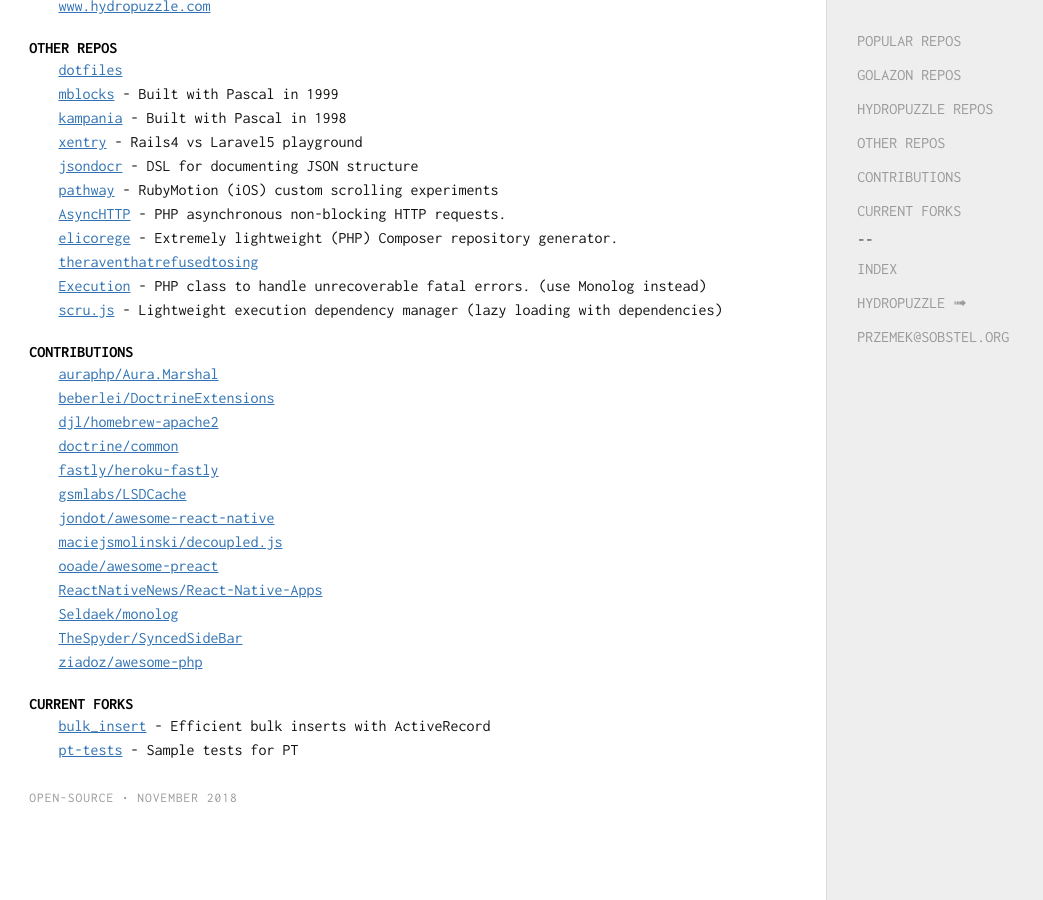
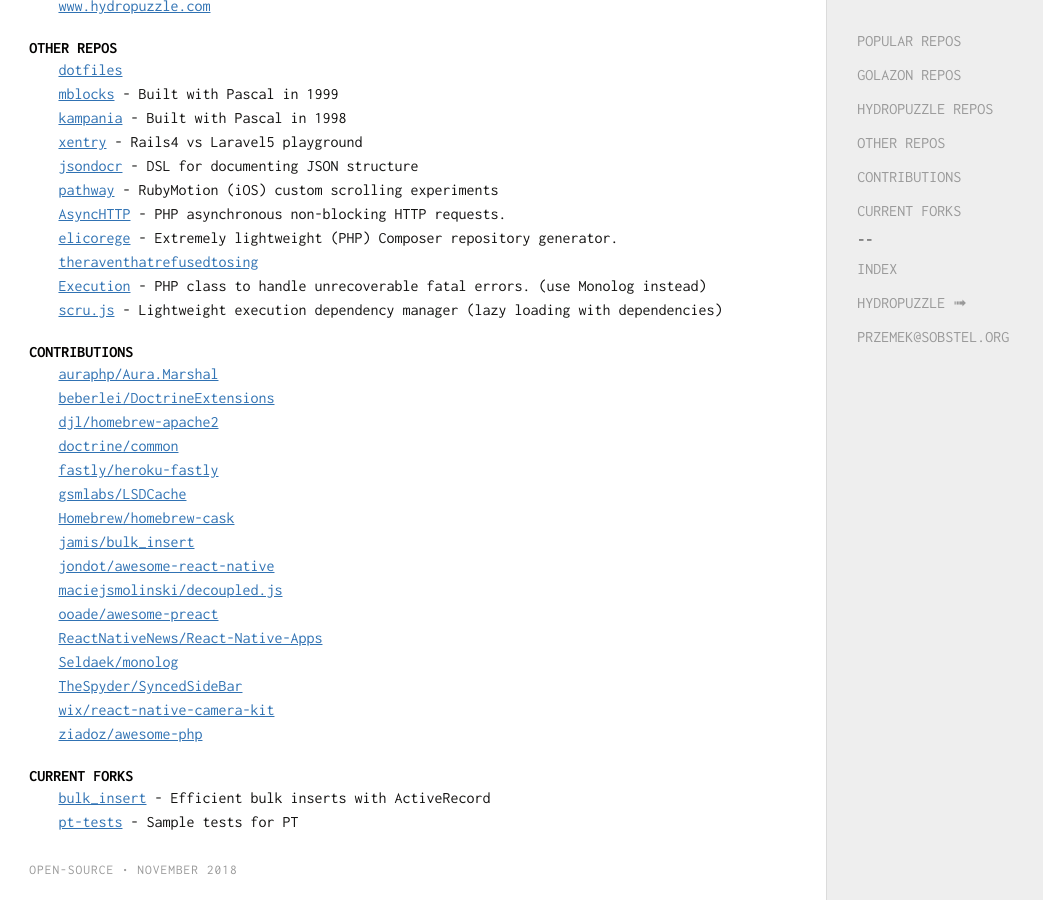
Before and after one commit to sobstel/sobstel.github.com, a Jekyll site: the page built from open-source.html, in a window 1280 px wide and 900 px high, scrolled down 605 px. Shown: the whole window, without its empty margins (0-1043 px from the left). Built offline with Jekyll 4.4.1, drawn with Linux system fonts in a browser that asks for light colours.

Commit message:
improve contribs

```diff
--- a/_data/contribs.yml
+++ b/_data/contribs.yml
@@ -5,10 +5,13 @@
 - doctrine/common
 - fastly/heroku-fastly
 - gsmlabs/LSDCache
+- Homebrew/homebrew-cask
+- jamis/bulk_insert
 - jondot/awesome-react-native
 - maciejsmolinski/decoupled.js
 - ooade/awesome-preact
 - ReactNativeNews/React-Native-Apps
 - Seldaek/monolog
 - TheSpyder/SyncedSideBar
+- wix/react-native-camera-kit
 - ziadoz/awesome-php
```
Also changed, not shown: 1 other file.
